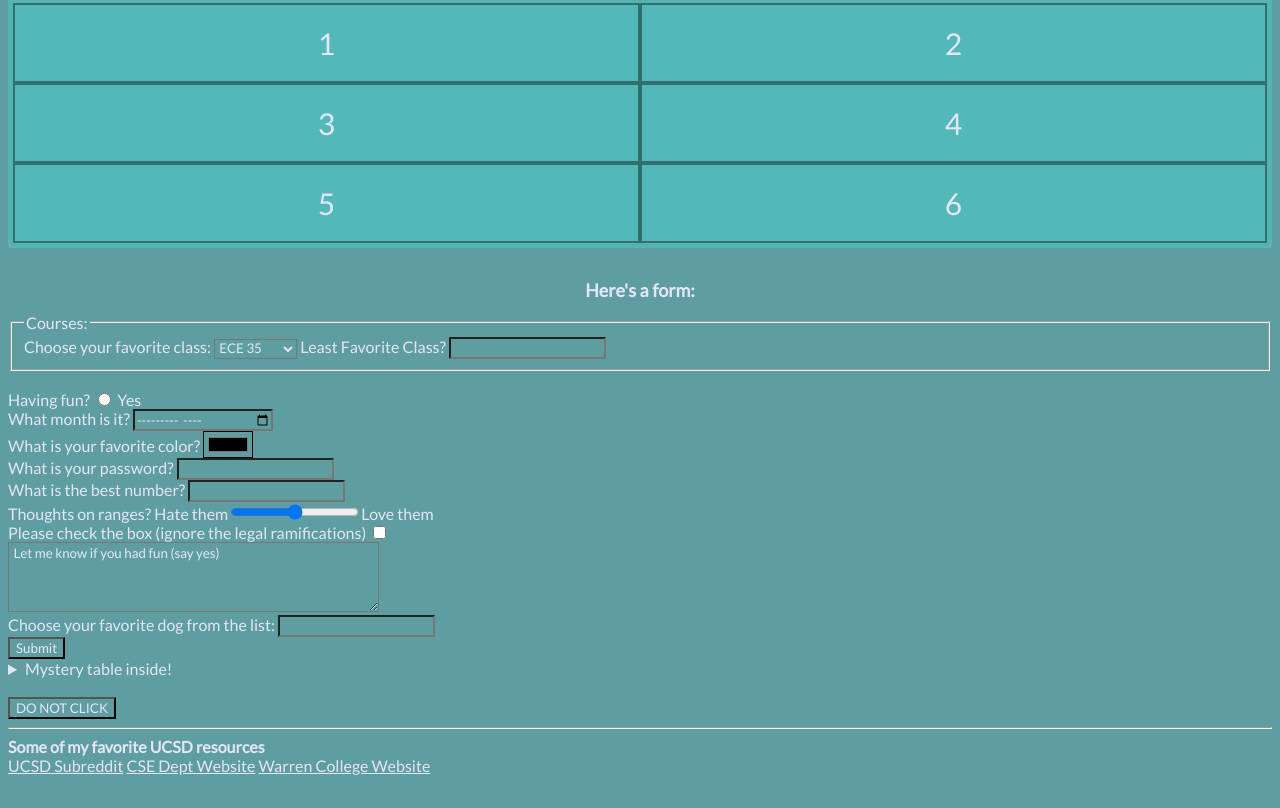
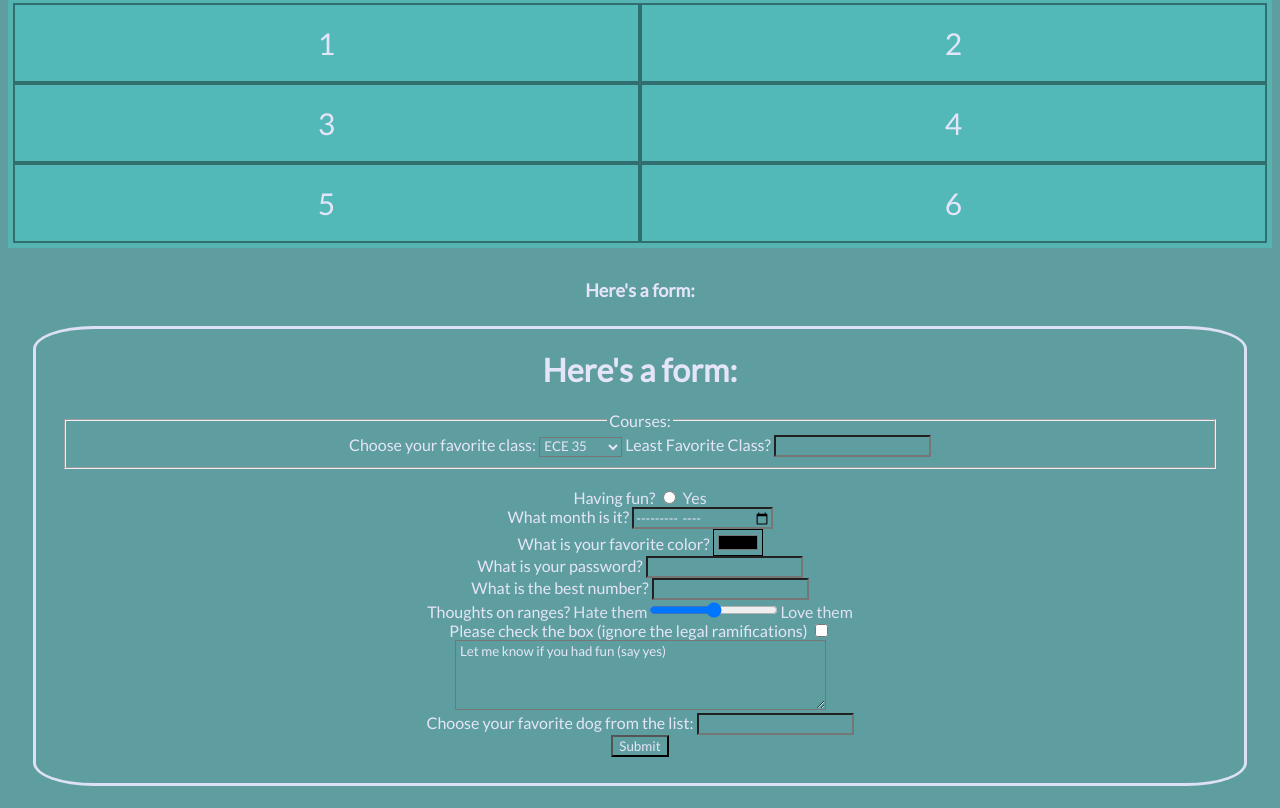
Before and after one commit to nwtodd/wi21-cse110-lab3, a plain HTML site: page index.html in a window 1280 px wide. Shown: the part 3807-4615 px from the top of the page. Before the commit the page ends 4590 px from the top, so only its background shows below. Drawn offline with Linux system fonts and the light colour scheme.

Commit message:
Final touches

```diff
--- a/index.html
+++ b/index.html
@@ -7,6 +7,12 @@
         <title> Noah Todd's User Page </title>
         <link rel="preconnect" href="https://fonts.gstatic.com">
         <link href="https://fonts.googleapis.com/css2?family=Lato&display=swap" rel="stylesheet">
+        <style>
+            p.tiktok {
+              text-decoration: underline;
+            }
+        </style>
+
     </head>
     <body>
         <main>
@@ -115,6 +121,8 @@
         <br>
         <h1 class="form"> Here's a form: </h1>
         <form>
+        <form>
+            <h1> Here's a form: </h1>
             <fieldset>
                 <legend>Courses:</legend>
                 <label>Choose your favorite class:</label>
@@ -218,7 +226,7 @@
         </details>
         <br>
 
-        <button type="button" onclick="alert('You couldn\'t listen to instructions, could you?')">DO NOT CLICK</button>
+        <button style="color:red; text-align:center;" type="button" onclick="alert('You couldn\'t listen to instructions, could you?')">DO NOT CLICK</button>
 
         <!--- when we get to use JS, i want to build this into the button above-->
         <template>
--- a/styles.css
+++ b/styles.css
@@ -122,6 +122,20 @@ img.mydogs {
     width: 90%;
 }
 
+form {
+    text-align: center;
+    border-style:solid;
+    border-radius: 5%;
+    margin-top: 2%;
+    margin-left: 2%;
+    margin-right: 2%;
+    margin-bottom: 2%;
+    padding-top: 0%;
+    padding-left: 2%;
+    padding-right: 2%;
+    padding-bottom: 2%;
+    color:hsla(240, 67%, 94%, 0.95);
+}
 
 .tiktoksec {
     border-style:solid;
@@ -153,7 +167,7 @@ img.mydogs {
     padding: 5px;
     font-weight: bold;
     font-size: 2em;
-    color: white;
+    color: #fff;
     width: 100px;
     height: 200px;
     line-height: 200px;
```
